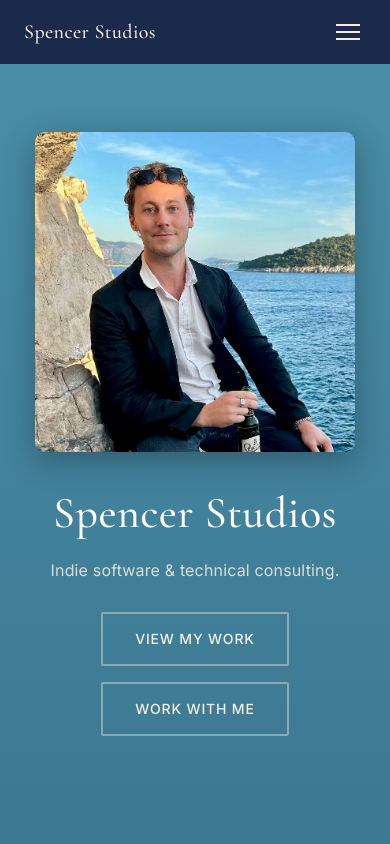
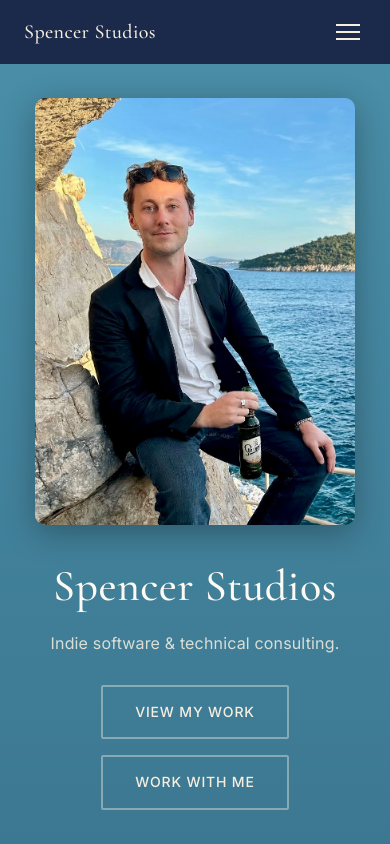
Before and after one commit to atreyu-s/SpencerStudiosWebsite, a React (Vite) app: page / in a window 390 px wide. Shown: the top 844 px of the page. Built offline with nearby package versions, Linux system fonts and the light colour scheme.

Commit message:
Mobile hero: more top padding, revert to portrait aspect ratio

```diff
--- a/src/components/Hero.css
+++ b/src/components/Hero.css
@@ -105,11 +105,7 @@
   .hero-photo-wrap {
     width: 100%;
     max-width: 320px;
-    padding-top: 24px;
-  }
-
-  .hero-photo-wrap .hero-photo {
-    aspect-ratio: 1 / 1;
+    padding-top: 64px;
   }
 
   .hero-ctas {
```
